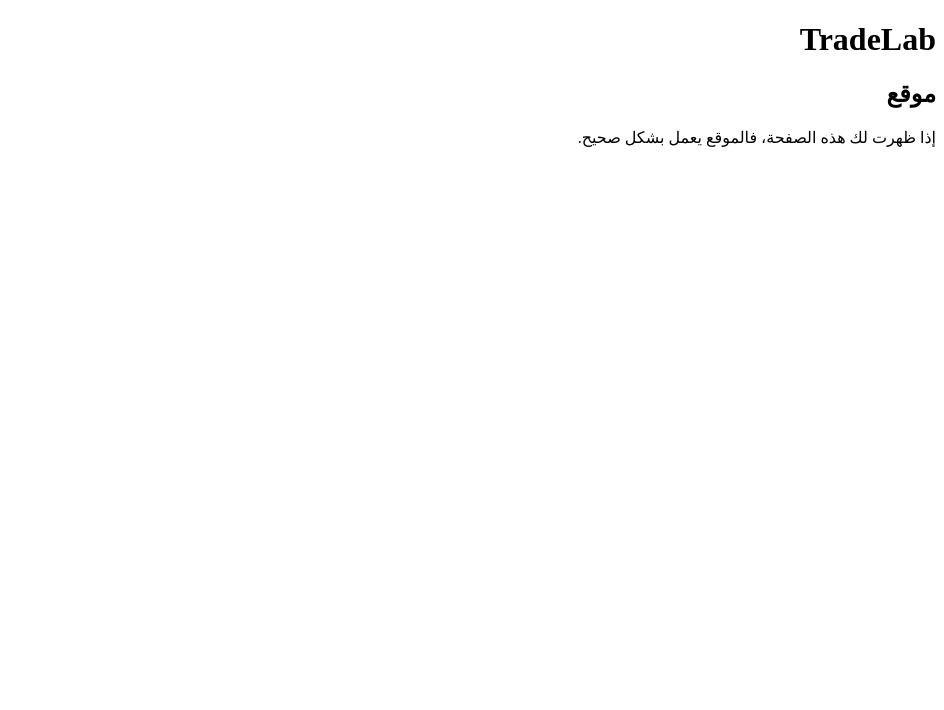
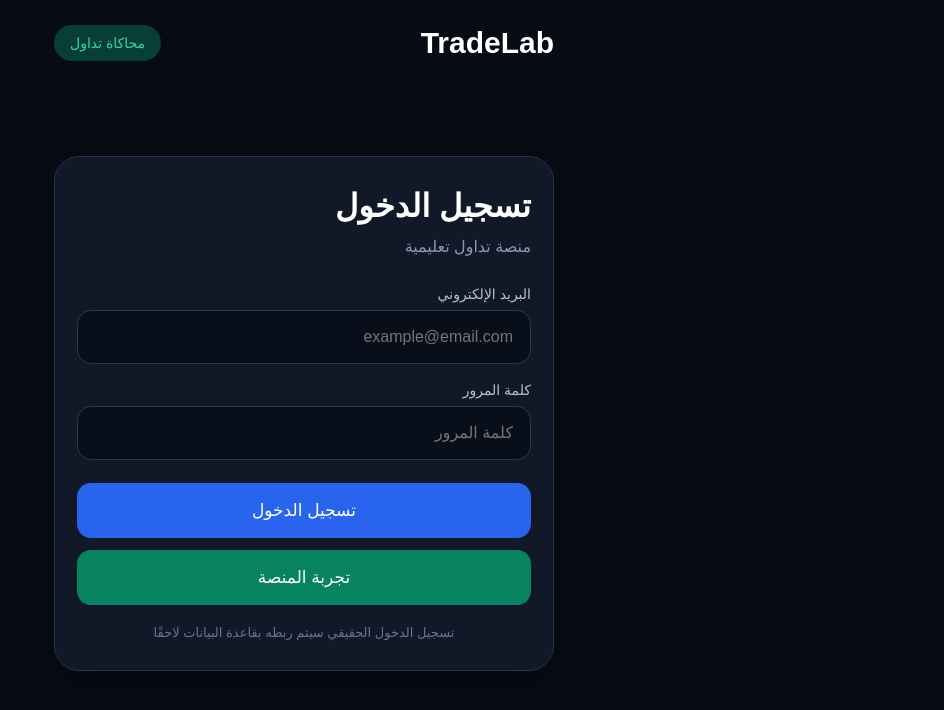
Before and after one commit to asmrrr493/trading-sim-pro, a plain HTML site: page index.html in a window 1280 px wide. Shown: the whole page, without its empty margins (336-1280 px from the left). Drawn offline with Linux system fonts and the light colour scheme.

Commit message:
Add styling and login functionality to index.html

```diff
--- a/index.html
+++ b/index.html
@@ -1,18 +1,324 @@
 <!DOCTYPE html>
 <html lang="ar" dir="rtl">
 <head>
-    <meta charset="UTF-8">
-    <meta name="viewport" content="width=device-width, initial-scale=1.0">
-    <title>TradeLab</title>
+  <meta charset="UTF-8">
+  <meta name="viewport" content="width=device-width, initial-scale=1.0">
+
+  <title>TradeLab</title>
+
+  <style>
+    * {
+      box-sizing: border-box;
+      margin: 0;
+      padding: 0;
+      font-family: Arial, sans-serif;
+    }
+
+    body {
+      background: #070b14;
+      color: white;
+      min-height: 100vh;
+    }
+
+    .container {
+      width: 92%;
+      max-width: 500px;
+      margin: auto;
+    }
+
+    /* الهيدر */
+    header {
+      padding: 25px 0;
+      display: flex;
+      justify-content: space-between;
+      align-items: center;
+    }
+
+    .logo {
+      font-size: 30px;
+      font-weight: bold;
+    }
+
+    .badge {
+      background: #073f36;
+      color: #35d6a0;
+      padding: 10px 16px;
+      border-radius: 30px;
+      font-size: 14px;
+    }
+
+    /* بطاقة الدخول */
+    .login-card {
+      margin-top: 70px;
+      background: #111827;
+      border: 1px solid #263249;
+      border-radius: 25px;
+      padding: 30px 22px;
+      box-shadow: 0 15px 40px rgba(0,0,0,.25);
+    }
+
+    h1 {
+      font-size: 32px;
+      margin-bottom: 12px;
+    }
+
+    .subtitle {
+      color: #8d98ad;
+      margin-bottom: 30px;
+      font-size: 16px;
+    }
+
+    label {
+      display: block;
+      color: #b8c0d0;
+      margin-bottom: 8px;
+      font-size: 14px;
+    }
+
+    input {
+      width: 100%;
+      padding: 17px;
+      margin-bottom: 18px;
+      background: #080e1a;
+      border: 1px solid #2a3850;
+      border-radius: 14px;
+      color: white;
+      font-size: 16px;
+      outline: none;
+    }
+
+    input:focus {
+      border-color: #2864ed;
+    }
+
+    .btn {
+      width: 100%;
+      padding: 17px;
+      border: none;
+      border-radius: 14px;
+      color: white;
+      font-size: 17px;
+      cursor: pointer;
+      margin-top: 5px;
+    }
+
+    .login-btn {
+      background: #2864ed;
+    }
+
+    .demo-btn {
+      background: #07845f;
+      margin-top: 12px;
+    }
+
+    .note {
+      text-align: center;
+      color: #68758c;
+      font-size: 13px;
+      margin-top: 20px;
+    }
+
+    /* لوحة الطالب */
+    #dashboard {
+      display: none;
+    }
+
+    .welcome {
+      margin-top: 45px;
+      margin-bottom: 25px;
+    }
+
+    .welcome h2 {
+      font-size: 28px;
+      margin-bottom: 8px;
+    }
+
+    .welcome p {
+      color: #8d98ad;
+    }
+
+    .stats {
+      display: grid;
+      grid-template-columns: 1fr 1fr;
+      gap: 14px;
+    }
+
+    .stat {
+      background: #111827;
+      border: 1px solid #263249;
+      border-radius: 18px;
+      padding: 20px;
+    }
+
+    .stat-title {
+      color: #8d98ad;
+      font-size: 14px;
+      margin-bottom: 10px;
+    }
+
+    .stat-value {
+      font-size: 25px;
+      font-weight: bold;
+    }
+
+    .green {
+      color: #35d6a0;
+    }
+
+    .blue {
+      color: #4f83ff;
+    }
+
+    .logout {
+      background: #d93636;
+      margin-top: 25px;
+    }
+
+    @media (max-width: 400px) {
+      h1 {
+        font-size: 28px;
+      }
+
+      .logo {
+        font-size: 26px;
+      }
+    }
+  </style>
 </head>
 
 <body>
 
-    <h1>TradeLab</h1>
+  <div class="container">
 
-    <h2>موقع </h2>
+    <header>
+      <div class="logo">TradeLab</div>
+      <div class="badge">محاكاة تداول</div>
+    </header>
 
-    <p>إذا ظهرت لك هذه الصفحة، فالموقع يعمل بشكل صحيح.</p>
+    <!-- صفحة الدخول -->
+    <section id="loginPage" class="login-card">
+
+      <h1>تسجيل الدخول</h1>
+
+      <p class="subtitle">
+        منصة تداول تعليمية
+      </p>
+
+      <label>البريد الإلكتروني</label>
+      <input
+        id="email"
+        type="email"
+        placeholder="example@email.com"
+      >
+
+      <label>كلمة المرور</label>
+      <input
+        id="password"
+        type="password"
+        placeholder="كلمة المرور"
+      >
+
+      <button class="btn login-btn" onclick="login()">
+        تسجيل الدخول
+      </button>
+
+      <button class="btn demo-btn" onclick="demoLogin()">
+        تجربة المنصة
+      </button>
+
+      <div class="note">
+        تسجيل الدخول الحقيقي سيتم ربطه بقاعدة البيانات لاحقًا
+      </div>
+
+    </section>
+
+
+    <!-- لوحة الطالب -->
+    <section id="dashboard">
+
+      <div class="welcome">
+        <h2>مرحباً بك 👋</h2>
+        <p>هذه لوحة التحكم الخاصة بك</p>
+      </div>
+
+      <div class="stats">
+
+        <div class="stat">
+          <div class="stat-title">الرصيد</div>
+          <div id="balance" class="stat-value green">
+            $10,000
+          </div>
+        </div>
+
+        <div class="stat">
+          <div class="stat-title">المستوى</div>
+          <div id="level" class="stat-value blue">
+            1
+          </div>
+        </div>
+
+        <div class="stat">
+          <div class="stat-title">الصفقات</div>
+          <div id="trades" class="stat-value">
+            0
+          </div>
+        </div>
+
+        <div class="stat">
+          <div class="stat-title">الحالة</div>
+          <div class="stat-value green">
+            نشط
+          </div>
+        </div>
+
+      </div>
+
+      <button class="btn logout" onclick="logout()">
+        تسجيل الخروج
+      </button>
+
+    </section>
+
+  </div>
+
+
+  <script>
+
+    function login() {
+
+      const email = document.getElementById("email").value;
+      const password = document.getElementById("password").value;
+
+      if (!email || !password) {
+        alert("يرجى إدخال البريد الإلكتروني وكلمة المرور");
+        return;
+      }
+
+      showDashboard();
+    }
+
+
+    function demoLogin() {
+      showDashboard();
+    }
+
+
+    function showDashboard() {
+
+      document.getElementById("loginPage").style.display = "none";
+      document.getElementById("dashboard").style.display = "block";
+
+    }
+
+
+    function logout() {
+
+      document.getElementById("dashboard").style.display = "none";
+      document.getElementById("loginPage").style.display = "block";
+
+    }
+
+  </script>
 
 </body>
 </html>
```
